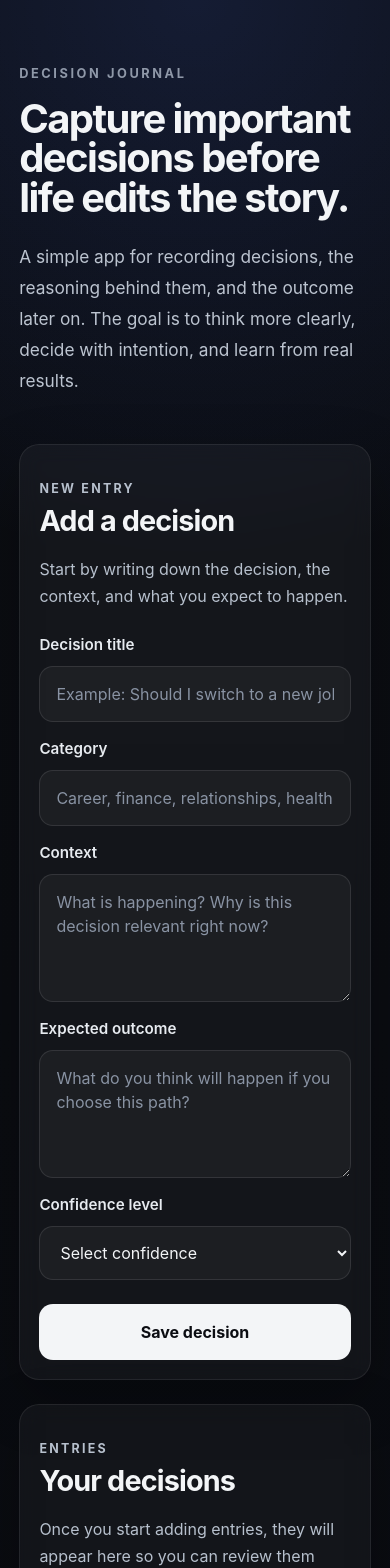
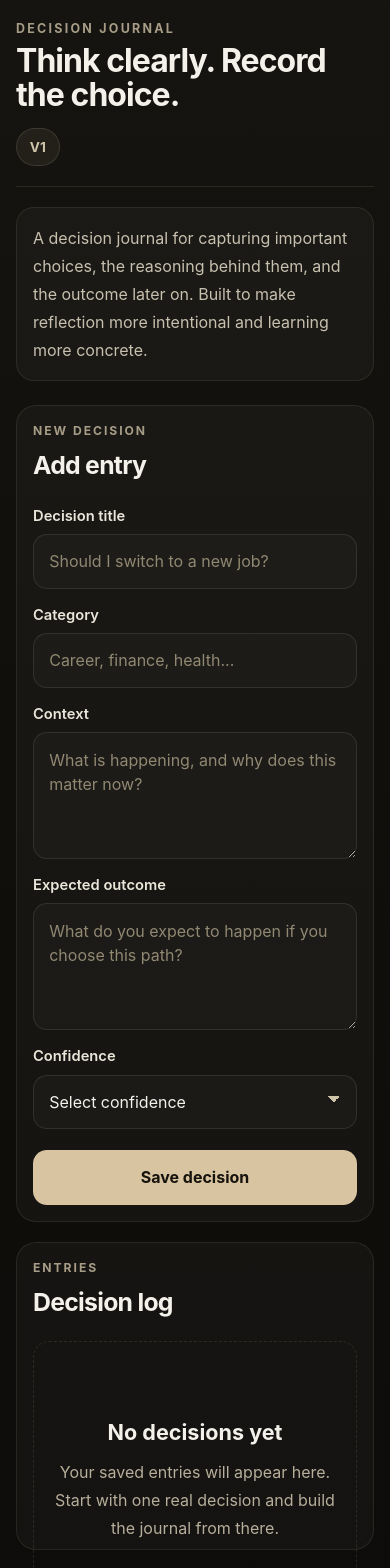
Before and after one commit to xDeew/decision-journal, a React (Vite) app: page / in a window 390 px wide. Shown: the top 1568 px of the page. Built offline with nearby package versions, Linux system fonts and the light colour scheme.

Commit message:
Add decision form state and render decision entries

```diff
--- a/src/App.css
+++ b/src/App.css
@@ -1,113 +1,124 @@
-.app {
+.app-shell {
   min-height: 100vh;
-  color: #f3f5f7;
+  max-width: 1180px;
+  margin: 0 auto;
+  padding: 2rem 1.25rem 3rem;
+  color: #f3f1ea;
 }
 
-.hero {
-  max-width: 1100px;
-  margin: 0 auto;
-  padding: 5rem 1.5rem 2rem;
+.topbar {
+  display: flex;
+  align-items: flex-start;
+  justify-content: space-between;
+  gap: 1rem;
+  margin-bottom: 1.25rem;
+  padding-bottom: 1.25rem;
+  border-bottom: 1px solid rgba(214, 202, 179, 0.12);
 }
 
-.hero-copy {
-  max-width: 760px;
-}
-
-.eyebrow {
-  margin: 0 0 1rem;
-  color: #8f98a8;
+.app-kicker {
+  margin: 0 0 0.35rem;
+  font-size: 0.78rem;
   text-transform: uppercase;
-  letter-spacing: 0.2em;
-  font-size: 0.8rem;
+  letter-spacing: 0.18em;
+  color: #a79d87;
   font-weight: 700;
 }
 
-.hero h1 {
+.app-title {
   margin: 0;
-  font-size: clamp(2.8rem, 6vw, 5rem);
-  line-height: 0.98;
-  letter-spacing: -0.04em;
-  max-width: 800px;
+  font-size: clamp(1.9rem, 3vw, 2.8rem);
+  line-height: 1.05;
+  letter-spacing: -0.03em;
+  color: #f3f1ea;
 }
 
-.subtitle {
-  margin: 1.5rem 0 0;
-  max-width: 720px;
-  font-size: 1.08rem;
-  line-height: 1.8;
-  color: #bcc4d0;
+.topbar-badge {
+  padding: 0.5rem 0.8rem;
+  border-radius: 999px;
+  background: rgba(201, 185, 154, 0.08);
+  border: 1px solid rgba(214, 202, 179, 0.14);
+  color: #cfc3aa;
+  font-size: 0.85rem;
+  font-weight: 700;
+  white-space: nowrap;
 }
 
-.content {
-  max-width: 1100px;
-  margin: 0 auto;
-  padding: 1rem 1.5rem 4rem;
+.intro-card {
+  margin-bottom: 1.5rem;
+  padding: 1rem 1.1rem;
+  border-radius: 18px;
+  background: rgba(255, 248, 235, 0.03);
+  border: 1px solid rgba(214, 202, 179, 0.1);
+}
+
+.intro-card p {
+  margin: 0;
+  max-width: 820px;
+  color: #c8c0af;
+  line-height: 1.75;
+}
+
+.workspace {
   display: grid;
-  grid-template-columns: 1.15fr 0.85fr;
-  gap: 1.5rem;
+  grid-template-columns: 1.05fr 0.95fr;
+  gap: 1.25rem;
 }
 
 .panel {
-  background: rgba(255, 255, 255, 0.04);
-  border: 1px solid rgba(255, 255, 255, 0.08);
-  border-radius: 24px;
-  padding: 1.5rem;
-  box-shadow: 0 20px 60px rgba(0, 0, 0, 0.22);
-  backdrop-filter: blur(10px);
+  background: rgba(255, 248, 235, 0.03);
+  border: 1px solid rgba(214, 202, 179, 0.1);
+  border-radius: 20px;
+  padding: 1.25rem;
 }
 
 .panel-heading {
-  margin-bottom: 1.5rem;
+  margin-bottom: 1.25rem;
 }
 
 .section-label {
-  margin: 0 0 0.75rem;
-  color: #8f98a8;
+  margin: 0 0 0.45rem;
+  color: #a79d87;
   text-transform: uppercase;
-  letter-spacing: 0.18em;
-  font-size: 0.78rem;
+  letter-spacing: 0.16em;
+  font-size: 0.76rem;
   font-weight: 700;
 }
 
 .panel-heading h2 {
   margin: 0;
-  font-size: 1.8rem;
+  font-size: 1.55rem;
   letter-spacing: -0.03em;
-}
-
-.panel-heading p {
-  margin: 0.85rem 0 0;
-  color: #b7c0cd;
-  line-height: 1.7;
+  color: #f3f1ea;
 }
 
 .decision-form {
   display: flex;
   flex-direction: column;
-  gap: 1rem;
+  gap: 0.95rem;
 }
 
 .form-group {
   display: flex;
   flex-direction: column;
-  gap: 0.55rem;
+  gap: 0.45rem;
 }
 
 .form-group label {
-  font-size: 0.95rem;
+  font-size: 0.92rem;
   font-weight: 600;
-  color: #e7ebf0;
+  color: #ebe6da;
 }
 
 .form-group input,
 .form-group textarea,
 .form-group select {
   width: 100%;
-  border: 1px solid rgba(255, 255, 255, 0.1);
-  background: rgba(255, 255, 255, 0.04);
-  color: #f3f5f7;
+  padding: 0.9rem 0.95rem;
   border-radius: 14px;
-  padding: 0.95rem 1rem;
+  border: 1px solid rgba(214, 202, 179, 0.12);
+  background: rgba(255, 255, 255, 0.025);
+  color: #f3f1ea;
   font: inherit;
   resize: vertical;
   transition: border-color 0.2s ease, background-color 0.2s ease;
@@ -115,80 +126,105 @@
 
 .form-group input::placeholder,
 .form-group textarea::placeholder {
-  color: #8993a3;
+  color: #918872;
 }
 
 .form-group input:focus,
 .form-group textarea:focus,
 .form-group select:focus {
   outline: none;
-  border-color: rgba(126, 166, 255, 0.7);
-  background: rgba(255, 255, 255, 0.06);
+  border-color: rgba(210, 188, 145, 0.5);
+  background: rgba(255, 255, 255, 0.04);
 }
 
 .primary-button {
-  margin-top: 0.5rem;
+  margin-top: 0.35rem;
   border: none;
   border-radius: 14px;
-  padding: 1rem 1.2rem;
+  padding: 0.95rem 1rem;
+  background: #d8c4a0;
+  color: #16130d;
   font: inherit;
   font-weight: 700;
-  color: #0b0d12;
-  background: #f3f5f7;
   cursor: pointer;
-  transition: transform 0.18s ease, opacity 0.18s ease;
+  transition: transform 0.18s ease, filter 0.18s ease;
 }
 
 .primary-button:hover {
   transform: translateY(-1px);
-  opacity: 0.95;
+  filter: brightness(1.02);
 }
 
 .empty-state {
-  min-height: 320px;
-  border: 1px dashed rgba(255, 255, 255, 0.14);
-  border-radius: 20px;
+  min-height: 100%;
+  border-radius: 16px;
+  border: 1px dashed rgba(214, 202, 179, 0.12);
+  padding: 2rem 1.2rem;
   display: grid;
   place-items: center;
   text-align: center;
-  padding: 2rem;
 }
 
 .empty-state h3 {
   margin: 0 0 0.6rem;
   font-size: 1.35rem;
+  color: #f3f1ea;
 }
 
 .empty-state p {
   margin: 0;
-  max-width: 420px;
-  color: #aeb7c4;
-  line-height: 1.7;
+  max-width: 360px;
+  line-height: 1.75;
+  color: #b7ae9b;
 }
 
 @media (max-width: 900px) {
-  .content {
+  .workspace {
     grid-template-columns: 1fr;
   }
 
-  .hero {
-    padding-top: 4rem;
+  .topbar {
+    flex-direction: column;
+    align-items: flex-start;
   }
 }
 
 @media (max-width: 640px) {
-  .hero,
-  .content {
-    padding-left: 1.2rem;
-    padding-right: 1.2rem;
+  .app-shell {
+    padding: 1.25rem 1rem 2rem;
   }
 
-  .panel {
-    padding: 1.2rem;
-    border-radius: 20px;
+  .panel,
+  .intro-card {
+    padding: 1rem;
   }
 
-  .hero h1 {
-    font-size: 2.5rem;
+  .app-title {
+    font-size: 2rem;
   }
 }
+
+.form-group select {
+  appearance: none;
+  -webkit-appearance: none;
+  -moz-appearance: none;
+  background:
+    linear-gradient(45deg, transparent 50%, #cfc3aa 50%),
+    linear-gradient(135deg, #cfc3aa 50%, transparent 50%),
+    rgba(255, 255, 255, 0.025);
+  background-position:
+    calc(100% - 22px) calc(50% - 3px),
+    calc(100% - 16px) calc(50% - 3px),
+    0 0;
+  background-size:
+    6px 6px,
+    6px 6px,
+    100% 100%;
+  background-repeat: no-repeat;
+  padding-right: 3rem;
+}
+
+.form-group select option {
+  background-color: #1a1712;
+  color: #f3f1ea;
+}
--- a/src/App.tsx
+++ b/src/App.tsx
@@ -1,38 +1,112 @@
+import { ChangeEvent, FormEvent, useState } from 'react'
 import './App.css'
 
+type ConfidenceLevel = 'low' | 'medium' | 'high'
+
+type Decision = {
+  id: string
+  title: string
+  category: string
+  context: string
+  expectedOutcome: string
+  confidence: ConfidenceLevel
+  createdAt: string
+}
+
+type FormData = {
+  title: string
+  category: string
+  context: string
+  expectedOutcome: string
+  confidence: '' | ConfidenceLevel
+}
+
+const initialFormData: FormData = {
+  title: '',
+  category: '',
+  context: '',
+  expectedOutcome: '',
+  confidence: '',
+}
+
 function App() {
+  const [formData, setFormData] = useState<FormData>(initialFormData)
+  const [decisions, setDecisions] = useState<Decision[]>([])
+
+  const handleChange = (
+    event: ChangeEvent<HTMLInputElement | HTMLTextAreaElement | HTMLSelectElement>
+  ) => {
+    const { name, value } = event.target
+
+    setFormData((currentFormData) => ({
+      ...currentFormData,
+      [name]: value,
+    }))
+  }
+
+  const handleSubmit = (event: FormEvent<HTMLFormElement>) => {
+    event.preventDefault()
+
+    if (
+      !formData.title.trim() ||
+      !formData.category.trim() ||
+      !formData.context.trim() ||
+      !formData.expectedOutcome.trim() ||
+      !formData.confidence
+    ) {
+      return
+    }
+
+    const newDecision: Decision = {
+      id: crypto.randomUUID(),
+      title: formData.title.trim(),
+      category: formData.category.trim(),
+      context: formData.context.trim(),
+      expectedOutcome: formData.expectedOutcome.trim(),
+      confidence: formData.confidence,
+      createdAt: new Date().toLocaleDateString(),
+    }
+
+    setDecisions((currentDecisions) => [newDecision, ...currentDecisions])
+    setFormData(initialFormData)
+  }
+
   return (
-    <main className="app">
-      <section className="hero">
-        <div className="hero-copy">
-          <p className="eyebrow">Decision Journal</p>
-          <h1>Capture important decisions before life edits the story.</h1>
-          <p className="subtitle">
-            A simple app for recording decisions, the reasoning behind them,
-            and the outcome later on. The goal is to think more clearly,
-            decide with intention, and learn from real results.
-          </p>
+    <main className="app-shell">
+      <header className="topbar">
+        <div>
+          <p className="app-kicker">Decision Journal</p>
+          <h1 className="app-title">Think clearly. Record the choice.</h1>
         </div>
+
+        <div className="topbar-badge">V1</div>
+      </header>
+
+      <section className="intro-card">
+        <p>
+          A decision journal for capturing important choices, the reasoning
+          behind them, and the outcome later on. Built to make reflection more
+          intentional and learning more concrete.
+        </p>
       </section>
 
-      <section className="content">
+      <section className="workspace">
         <div className="panel form-panel">
           <div className="panel-heading">
-            <p className="section-label">New Entry</p>
-            <h2>Add a decision</h2>
-            <p>
-              Start by writing down the decision, the context, and what you
-              expect to happen.
-            </p>
+            <p className="section-label">New decision</p>
+            <h2>Add entry</h2>
           </div>
 
-          <form className="decision-form">
+          <form className="decision-form" onSubmit={handleSubmit}>
             <div className="form-group">
               <label htmlFor="title">Decision title</label>
               <input
                 id="title"
+                name="title"
                 type="text"
-                placeholder="Example: Should I switch to a new job?"
+                placeholder="Should I switch to a new job?"
+                value={formData.title}
+                onChange={handleChange}
               />
             </div>
 
@@ -40,8 +114,11 @@ function App() {
               <label htmlFor="category">Category</label>
               <input
                 id="category"
+                name="category"
                 type="text"
-                placeholder="Career, finance, relationships, health..."
+                placeholder="Career, finance, health..."
+                value={formData.category}
+                onChange={handleChange}
               />
             </div>
 
@@ -49,8 +126,11 @@ function App() {
               <label htmlFor="context">Context</label>
               <textarea
                 id="context"
+                name="context"
                 rows={4}
-                placeholder="What is happening? Why is this decision relevant right now?"
+                placeholder="What is happening, and why does this matter now?"
+                value={formData.context}
+                onChange={handleChange}
               />
             </div>
 
@@ -58,20 +138,28 @@ function App() {
               <label htmlFor="expectedOutcome">Expected outcome</label>
               <textarea
                 id="expectedOutcome"
+                name="expectedOutcome"
                 rows={4}
-                placeholder="What do you think will happen if you choose this path?"
+                placeholder="What do you expect to happen if you choose this path?"
+                value={formData.expectedOutcome}
+                onChange={handleChange}
               />
             </div>
 
             <div className="form-group">
-              <label htmlFor="confidence">Confidence level</label>
-              <select id="confidence" defaultValue="">
+              <label htmlFor="confidence">Confidence</label>
+              <select
+                id="confidence"
+                name="confidence"
+                value={formData.confidence}
+                onChange={handleChange}
+              >
                 <option value="" disabled>
                   Select confidence
                 </option>
-                <option value="low">Low</option>
-                <option value="medium">Medium</option>
-                <option value="high">High</option>
+                <option value="low">Low confidence</option>
+                <option value="medium">Medium confidence</option>
+                <option value="high">High confidence</option>
               </select>
             </div>
 
@@ -84,20 +172,46 @@ function App() {
         <div className="panel list-panel">
           <div className="panel-heading">
             <p className="section-label">Entries</p>
-            <h2>Your decisions</h2>
-            <p>
-              Once you start adding entries, they will appear here so you can
-              review them over time.
-            </p>
+            <h2>Decision log</h2>
           </div>
 
-          <div className="empty-state">
-            <h3>No decisions yet</h3>
-            <p>
-              Your first saved decision will appear here. Start with something
-              meaningful, not necessarily dramatic.
-            </p>
-          </div>
+          {decisions.length === 0 ? (
+            <div className="empty-state">
+              <div>
+                <h3>No decisions yet</h3>
+                <p>
+                  Your saved entries will appear here. Start with one real
+                  decision and build the journal from there.
+                </p>
+              </div>
+            </div>
+          ) : (
+            <div className="decision-list">
+              {decisions.map((decision) => (
+                <article key={decision.id} className="decision-card">
+                  <div className="decision-card-top">
+                    <span className={`confidence-badge ${decision.confidence}`}>
+                      {decision.confidence}
+                    </span>
+                    <span className="decision-date">{decision.createdAt}</span>
+                  </div>
+
+                  <h3>{decision.title}</h3>
+                  <p className="decision-category">{decision.category}</p>
+
+                  <div className="decision-section">
+                    <h4>Context</h4>
+                    <p>{decision.context}</p>
+                  </div>
+
+                  <div className="decision-section">
+                    <h4>Expected outcome</h4>
+                    <p>{decision.expectedOutcome}</p>
+                  </div>
+                </article>
+              ))}
+            </div>
+          )}
         </div>
       </section>
     </main>
--- a/src/index.css
+++ b/src/index.css
@@ -3,10 +3,8 @@
     sans-serif;
   line-height: 1.5;
   font-weight: 400;
-  color: #f3f5f7;
-  background:
-    radial-gradient(circle at top, rgba(80, 120, 255, 0.14), transparent 28%),
-    linear-gradient(180deg, #0b0d12 0%, #090b10 100%);
+  color: #f3f1ea;
+  background-color: #11100d;
   font-synthesis: none;
   text-rendering: optimizeLegibility;
   -webkit-font-smoothing: antialiased;
@@ -25,6 +23,13 @@ body {
   margin: 0;
   min-width: 320px;
   min-height: 100vh;
+  background:
+    linear-gradient(
+      180deg,
+      #161410 0%,
+      #11100d 35%,
+      #0d0c0a 100%
+    );
 }
 
 button,
```
